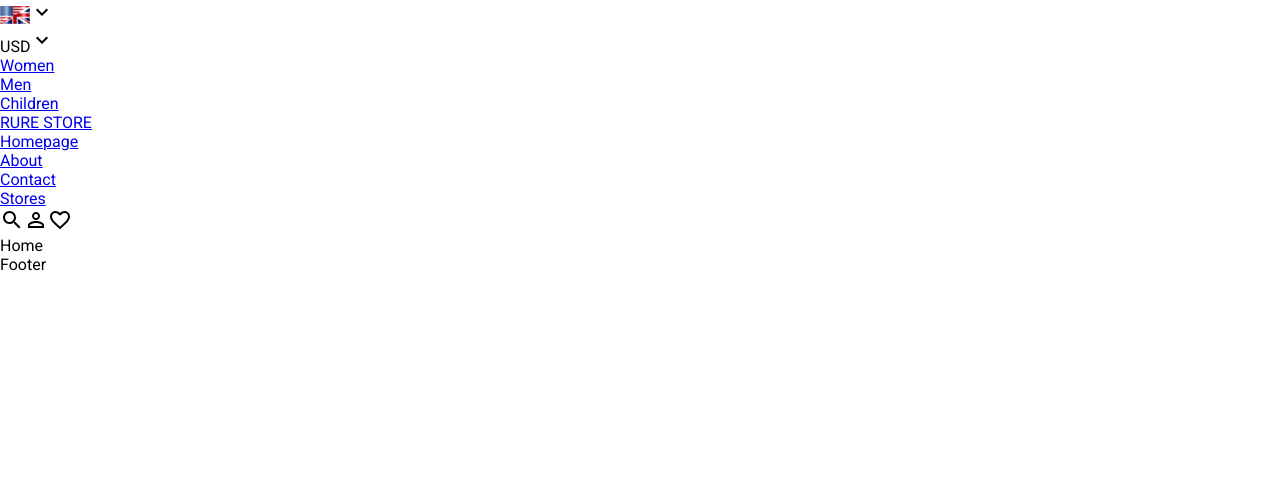
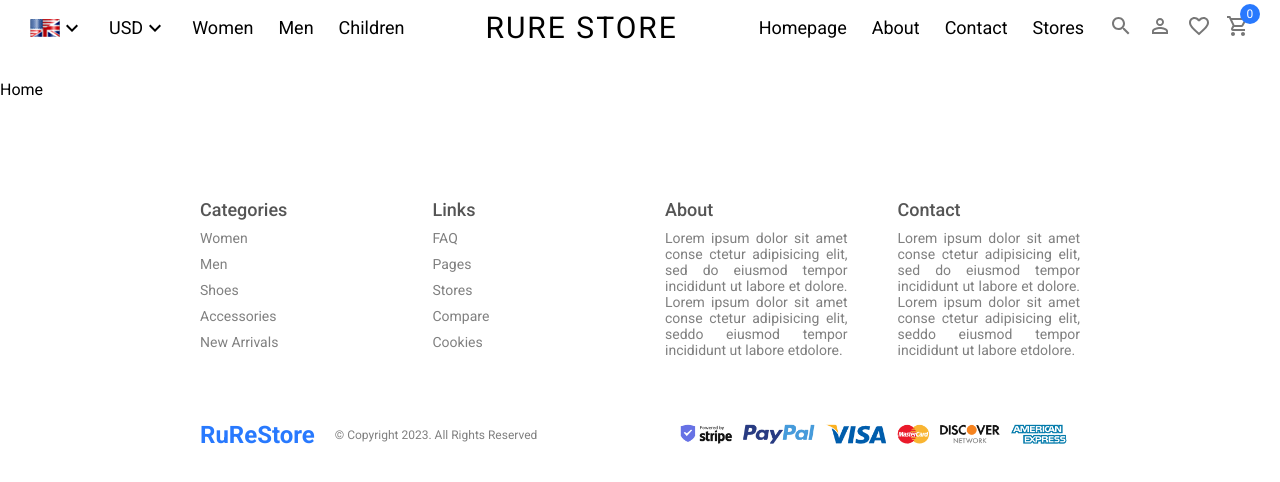
Before and after one commit to abdelrahmanmostafa7/Clothes-Store, a React (Vite) app in the folder client/: page / in a window 1280 px wide. Shown: the top 482 px of the page. Built offline with nearby package versions, Linux system fonts and the light colour scheme.

Commit message:
Navbar & Footer

```diff
--- a/client/src/App.jsx
+++ b/client/src/App.jsx
@@ -8,7 +8,7 @@
 import Product from "./pages/Product/Product"
 import Navbar from "./components/Navbar/Navbar"
 import Footer from "./components/Footer/Footer"
-
+import "./App.scss"
 
 const Layout = () => {
   return (
--- /dev/null
+++ b/client/src/App.scss
@@ -0,0 +1,7 @@
+.app {
+
+    .link {
+        color: inherit;
+        text-decoration: none;
+    }
+}
--- a/client/src/components/Footer/Footer.jsx
+++ b/client/src/components/Footer/Footer.jsx
@@ -1,9 +1,58 @@
-import React from 'react'
+import React from "react";
+import "./Footer.scss";
 
 const Footer = () => {
   return (
-    <div>Footer</div>
-  )
-}
+    <div className="footer">
+      <div className="top">
+        <div className="item">
+          <h1>Categories</h1>
+          <span>Women</span>
+          <span>Men</span>
+          <span>Shoes</span>
+          <span>Accessories</span>
+          <span>New Arrivals</span>
+        </div>
+        <div className="item">
+          <h1>Links</h1>
+          <span>FAQ</span>
+          <span>Pages</span>
+          <span>Stores</span>
+          <span>Compare</span>
+          <span>Cookies</span>
+        </div>
+        <div className="item">
+          <h1>About</h1>
+          <span>
+            Lorem ipsum dolor sit amet conse ctetur adipisicing elit, sed do
+            eiusmod tempor incididunt ut labore et dolore. Lorem ipsum dolor sit
+            amet conse ctetur adipisicing elit, seddo eiusmod tempor incididunt
+            ut labore etdolore.
+          </span>
+        </div>
+        <div className="item">
+          <h1>Contact</h1>
+          <span>
+            Lorem ipsum dolor sit amet conse ctetur adipisicing elit, sed do
+            eiusmod tempor incididunt ut labore et dolore. Lorem ipsum dolor sit
+            amet conse ctetur adipisicing elit, seddo eiusmod tempor incididunt
+            ut labore etdolore.
+          </span>
+        </div>
+      </div>
+      <div className="bottom">
+        <div className="left">
+          <span className="logo">RuReStore</span>
+          <span className="copyright">
+            © Copyright 2023. All Rights Reserved
+          </span>
+        </div>
+        <div className="right">
+          <img src="/img/payment.png" alt="" />
+        </div>
+      </div>
+    </div>
+  );
+};
 
-export default Footer
+export default Footer;
--- /dev/null
+++ b/client/src/components/Footer/Footer.scss
@@ -0,0 +1,56 @@
+.footer {
+  margin: 100px 200px 20px 200px;
+
+  .top {
+    display: flex;
+    gap: 50px;
+
+    .item {
+      flex: 1;
+      display: flex;
+      flex-direction: column;
+      gap: 10px;
+      text-align: justify;
+      font-size: 14px;
+
+      h1{
+        font-size: 18px;
+        font-weight: 500;
+        color: #555;
+      }
+
+      span{
+        color: gray;
+      }
+    }
+  }
+
+  .bottom {
+    display: flex;
+    align-items: center;
+    justify-content: space-between;
+    margin-top: 50px;
+    .left {
+      display: flex;
+      align-items: center;
+
+      .logo{
+        color: #2879fe;
+        font-weight: bold;
+        font-size: 24px;
+      }
+
+      .copyright{
+        margin-left: 20px;
+        font-size: 12px;
+        color: gray;
+      }
+    }
+    .right {
+
+      img{
+        height: 50px;
+      }
+    }
+  }
+}
--- a/client/src/components/Navbar/Navbar.jsx
+++ b/client/src/components/Navbar/Navbar.jsx
@@ -5,7 +5,7 @@
 import FavoriteBorderOutlinedIcon from "@mui/icons-material/FavoriteBorderOutlined";
 import ShoppingCartOutlinedIcon from "@mui/icons-material/ShoppingCartOutlined";
 import { Link } from "react-router-dom";
-
+import "./Navbar.scss"
 const Navbar = () => {
   return (
     <div className='navbar'>
@@ -56,6 +56,10 @@
               <ShoppingCartOutlinedIcon />
               <span>{products.length}</span>
             </div> */}
+            <div className='cartIcon'>
+              <ShoppingCartOutlinedIcon />
+              <span>0</span>
+            </div>
           </div>
         </div>
       </div>
--- /dev/null
+++ b/client/src/components/Navbar/Navbar.scss
@@ -0,0 +1,59 @@
+.navbar {
+    height: 80px;
+
+    .wrapper {
+        padding: 10px 30px;
+        display: flex;
+        align-items: center;
+        justify-content: space-between;
+
+        .item {
+            display: flex;
+            align-items: center;
+            font-size: 18px;
+        }
+
+        .left {
+            display: flex;
+            align-items: center;
+            gap: 25px;
+        }
+
+        .center {
+            font-size: 30px;
+            letter-spacing: 2px;
+        }
+
+        .right {
+            display: flex;
+            align-items: center;
+            gap: 25px;
+
+            .icons {
+                display: flex;
+                gap: 15px;
+                color: #777;
+                cursor: pointer;
+
+                .cartIcon {
+                    position: relative;
+
+                    span {
+                        font-size: 12px;
+                        width: 20px;
+                        height: 20px;
+                        border-radius: 50%;
+                        background-color: #2879fe;
+                        color: white;
+                        position: absolute;
+                        right: -10px;
+                        top: -10px;
+                        display: flex;
+                        align-items: center;
+                        justify-content: center;
+                    }
+                }
+            }
+        }
+    }
+}
```
